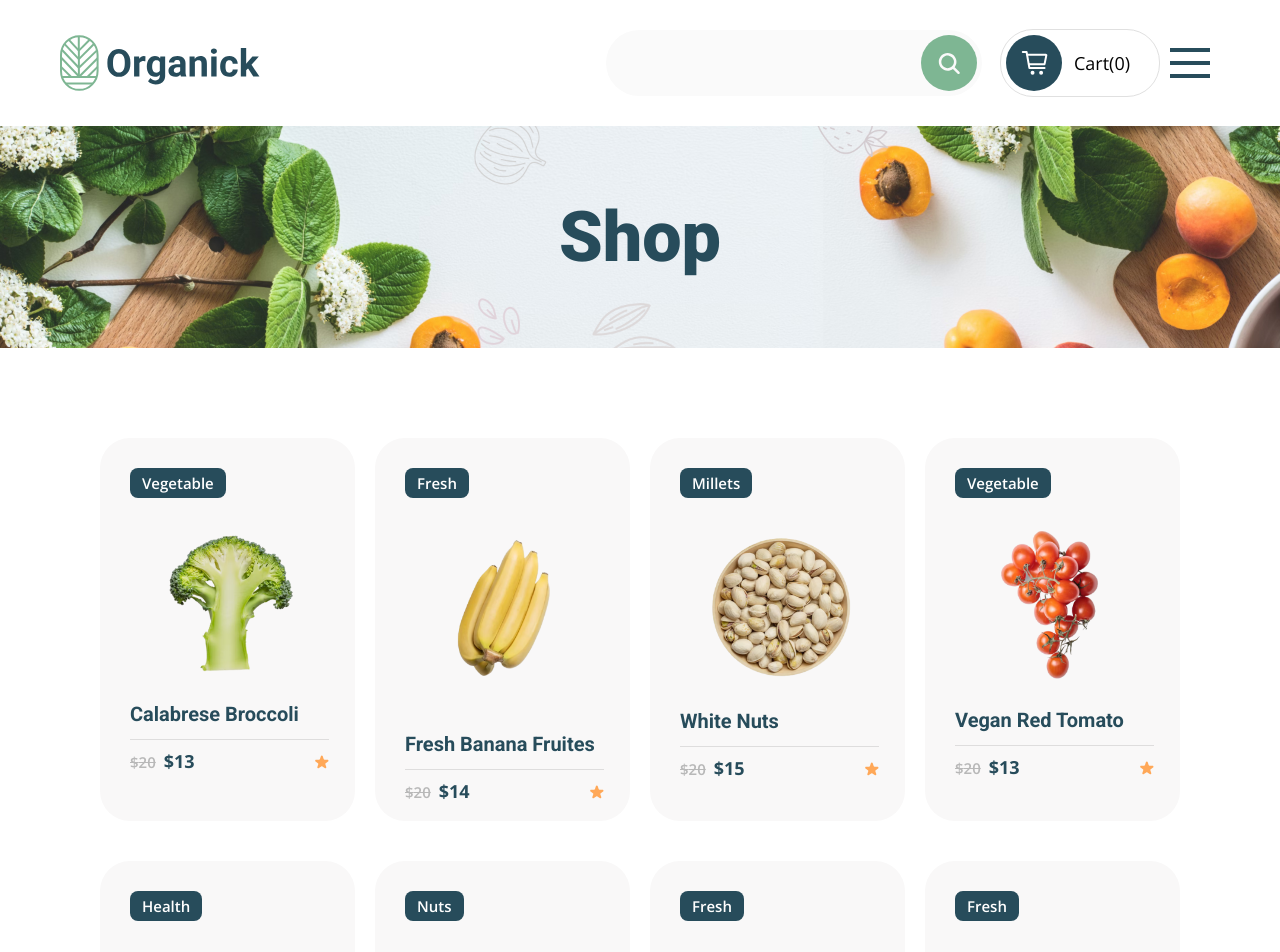
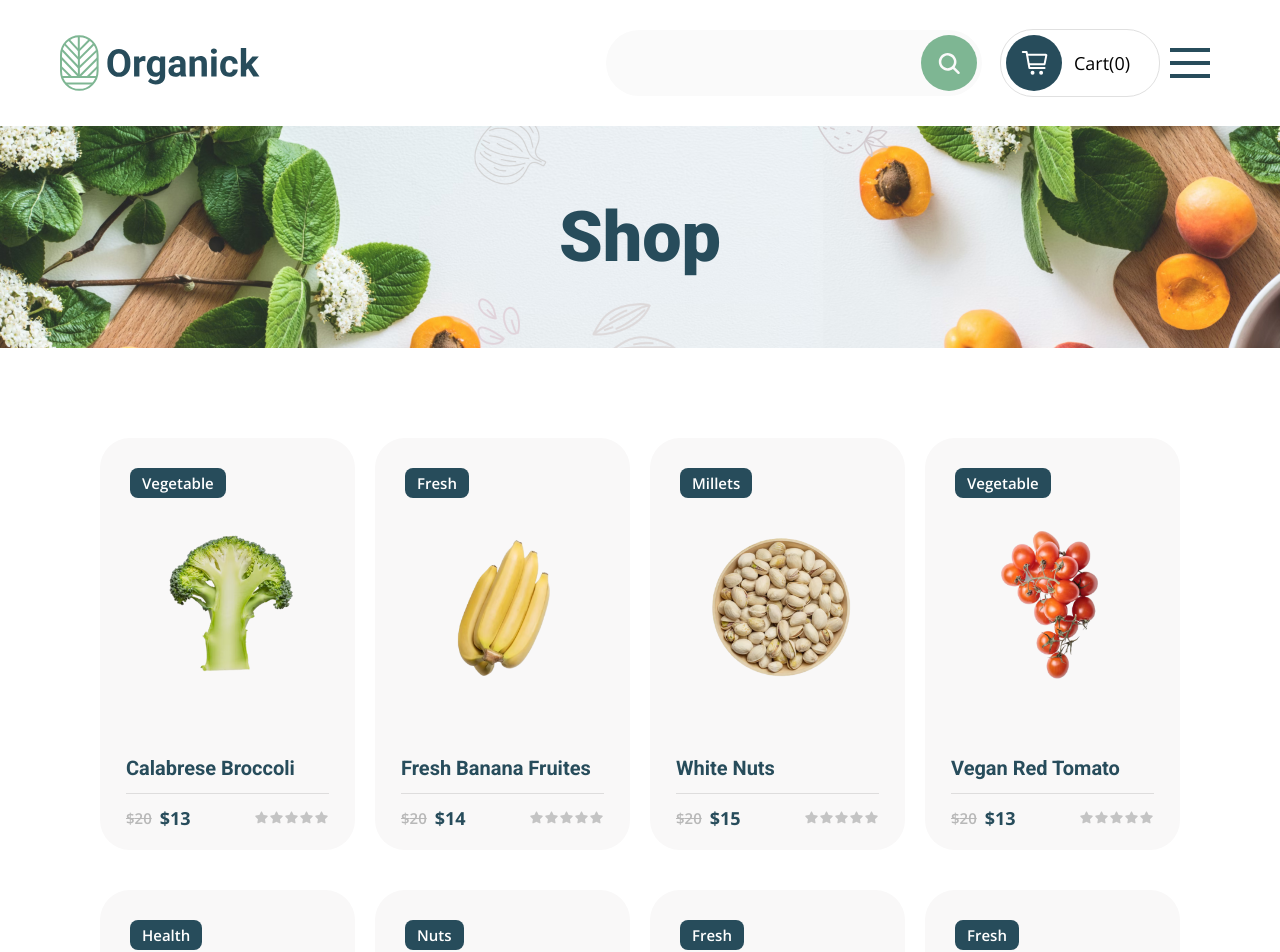
Before and after one commit to progdidi/organik, a React (Create React App) app: page /shop in a window 1280 px wide. Shown: the top 952 px of the page. Built offline with nearby package versions, Linux system fonts and the light colour scheme.

Commit message:
rating component

```diff
--- a/src/components/NewsArticle/NewsArticle.js
+++ b/src/components/NewsArticle/NewsArticle.js
@@ -9,7 +9,7 @@ const NewsArticle = ({date, author, title, descr, link, cover}) => {
                 <p class="news-article__info-author">By {author}</p>
                 <h6 class="news-article__info-title">{title}</h6>
                 <p class="news-article__info-text">{descr}</p>
-                <a href={link} class="news-article__info-btn">Read More</a>
+                <a href={link} class="news-article__info-btn"> <p>Read More</p> </a>
             </div>
         </div>
         </>
--- a/src/components/ProductCard/ProductCard.js
+++ b/src/components/ProductCard/ProductCard.js
@@ -1,21 +1,24 @@
 import './productCard.scss';
-import example from './example.png';
 import star from './star.svg';
+import StarRating from '../StarRating/StarRating';
 
-const ProductCard = ({tag, img, name, price, oldprice}) => {
+const ProductCard = ({tag, img, name, price, oldprice, rating}) => {
     return (
         <>
             <a href="#" className="product-card">
                 <p className="product-card__tag">{tag}</p>
                 <img src={img} alt="" className="product-card__img" />
-                <h6 className="product-card__name">{name}</h6>
                 <div className="product-card__about">
-                    <p className="product-card__price old">${oldprice}</p>
-                    <p className="product-card__price">${price}</p>
-                    <div className="rating">
-                        <img src={star} alt="" className="rating__star" />
+                    <h6 className="product-card__name">{name}</h6>
+                    <div className="product-card__details">
+                        <p className="product-card__price old">${oldprice}</p>
+                        <p className="product-card__price">${price}</p>
+                        <div className="rating">
+                            <StarRating ratingValue={rating}/>
+                        </div>
                     </div>
                 </div>
+
             </a>
         </>
      );
--- a/src/components/ProductCard/productCard.scss
+++ b/src/components/ProductCard/productCard.scss
@@ -9,6 +9,7 @@
     background-color: $backgroundColor;
     border-radius: 30px;
     text-align: left;
+    position: relative;
     &__tag {
         margin-bottom: 13px;
         display: inline-block;
@@ -22,6 +23,14 @@
 
     }
     &__img {
+        padding-bottom: 100px;
+    }
+
+    &__about {
+        position: absolute;
+        bottom: 17px;
+        left: 26px;
+        right: 26px;
     }
     &__name {
         font-weight: 600;
@@ -29,7 +38,7 @@
         line-height: 23px;
         margin-bottom: 13px;
     }
-    &__about {
+    &__details {
         border-top: 1px solid #DEDDDD;
         display: flex;
         align-items: center;
@@ -54,11 +63,6 @@
 }
 
 
-.rating {
-}
-.rating__star {
-}
-
 @media (max-width: 1420px) {
     .product-card {
         width: 100%;
--- /dev/null
+++ b/src/components/StarRating/StarRating.js
@@ -0,0 +1,37 @@
+import { ReactComponent as Star } from './star.svg';
+import {useState} from 'react';
+
+import './starRating.scss';
+
+const StarRating = ({}) => {
+
+    const [rating, setRating] = useState(null);
+    const [hover, setHover] = useState(null);
+
+    return (
+        <>
+        {[...Array(5)].map((star, i) => {
+
+            const ratingValue = i + 1;
+
+            return (<label>
+                <input
+                type="radio"
+                name="rating"
+                value={ratingValue}
+                onClick={() => setRating(ratingValue)}
+                />
+
+                <Star
+                fill={ratingValue <= (hover || rating) ? '#FFAC0C' : '#C4C4C4'}
+                className="star"
+                onMouseEnter={() => setHover(ratingValue)}
+                onMouseEnd={() => setHover(null)}
+                />
+            </label>)
+        })}
+        </>
+     );
+}
+
+export default StarRating;
--- /dev/null
+++ b/src/components/StarRating/starRating.scss
@@ -0,0 +1,14 @@
+@import '../../style/base/vars';
+@import '../../style/base/mixins';
+
+input[type="radio"] {
+    display: none;
+}
+
+.star {
+    cursor: pointer;
+    transition: all 0.5s;
+    &:hover {
+        fill: #FFAC0C;
+    }
+}
--- a/src/helpers/products/products.js
+++ b/src/helpers/products/products.js
@@ -22,7 +22,8 @@ const products = [
         title:'Calabrese Broccoli',
         price: 13.00,
         oldprice: 20.00,
-        id: 1
+        id: 1,
+        rating: 4
     },
 
     {
@@ -31,7 +32,8 @@ const products = [
         title:'Fresh Banana Fruites',
         price: 14.00,
         oldprice: 20.00,
-        id: 2
+        id: 2,
+        rating: 4
     },
 
     {
@@ -40,7 +42,8 @@ const products = [
         title:'White Nuts',
         price: 15.00,
         oldprice: 20.00,
-        id: 3
+        id: 3,
+        rating: 4
     },
 
     {
@@ -49,7 +52,8 @@ const products = [
         title:'Vegan Red Tomato',
         price: 13.00,
         oldprice: 20.00,
-        id: 4
+        id: 4,
+        rating: 4
     },
 
     {
@@ -58,7 +62,8 @@ const products = [
         title:'Mung Bean',
         price: 11.00,
         oldprice: 20.00,
-        id: 5
+        id: 5,
+        rating: 4
     },
 
     {
@@ -67,7 +72,8 @@ const products = [
         title:'Brown Hazelnut',
         price: 12.00,
         oldprice: 20.00,
-        id: 6
+        id: 6,
+        rating: 4
     },
 
     {
@@ -76,7 +82,8 @@ const products = [
         title:'Eggs',
         price: 17.00,
         oldprice: 20.00,
-        id: 7
+        id: 7,
+        rating: 4
     },
 
     {
@@ -85,7 +92,8 @@ const products = [
         title:'Zelco Suji Elaichi Rusk',
         price: 13.00,
         oldprice: 20.00,
-        id: 8
+        id: 8,
+        rating: 4
     },
 
     {
@@ -95,7 +103,8 @@ const products = [
         price: 11.00,
         oldprice: 20.00,
         id: 9,
-        offer: true
+        offer: true,
+        rating: 4
     },
 
     {
@@ -105,7 +114,8 @@ const products = [
         price: 12.00,
         oldprice: 20.00,
         id: 10,
-        offer: true
+        offer: true,
+        rating: 4
     },
 
     {
@@ -115,7 +125,8 @@ const products = [
         price: 12.00,
         oldprice: 20.00,
         id: 11,
-        offer: true
+        offer: true,
+        rating: 4
     },
 
     {
@@ -125,7 +136,8 @@ const products = [
         price: 12.00,
         oldprice: 20.00,
         id: 12,
-        offer: true
+        offer: true,
+        rating: 4
     },
 
     {
@@ -135,7 +147,8 @@ const products = [
         price: 11.00,
         oldprice: 20.00,
         id: 13,
-        offer: true
+        offer: true,
+        rating: 4
     },
 
     {
@@ -145,7 +158,8 @@ const products = [
         price: 12.00,
         oldprice: 20.00,
         id: 14,
-        offer: true
+        offer: true,
+        rating: 4
     },
 
     {
@@ -155,7 +169,8 @@ const products = [
         price: 17.00,
         oldprice: 20.00,
         id: 15,
-        offer: true
+        offer: true,
+        rating: 4
     },
 
     {
@@ -165,7 +180,8 @@ const products = [
         price: 15.00,
         oldprice: 20.00,
         id: 16,
-        offer: true
+        offer: true,
+        rating: 4
     }
 ]
 
--- a/src/pages/AboutUsPage/AboutUsPage.js
+++ b/src/pages/AboutUsPage/AboutUsPage.js
@@ -61,7 +61,7 @@ const AboutUsPage = () => {
                                             <p className="benefits__item-descr">No growth hormones are used</p>
                                         </div>
                                     </div>
-                                    <button className="about-us__item-btn">Explore More</button>
+                                    <button className="about-us__item-btn"> <p>Explore More</p> </button>
                                 </div>
                             </div>
                         </div>
--- a/src/style/base/_mixins.scss
+++ b/src/style/base/_mixins.scss
@@ -48,6 +48,9 @@
     display: block;
     padding: 28px 39px;
     position: relative;
+    p {
+        padding-right: 29px;
+        position: relative;
         &::after {
             content: '';
             position: absolute;
@@ -56,7 +59,8 @@
             height: 19px;
             top: 50%;
             transform: translateY(-50%);
-
+            right: 0;
+        }
     }
 
     @include _700 {
```
Also changed, not shown: src/pages/MainPage/MainPage.js (+21 -6 lines), src/components/ProductCard/example.png (deleted), src/components/StarRating/star.svg (added). Lines whose indentation alone changed are shown as unchanged.
